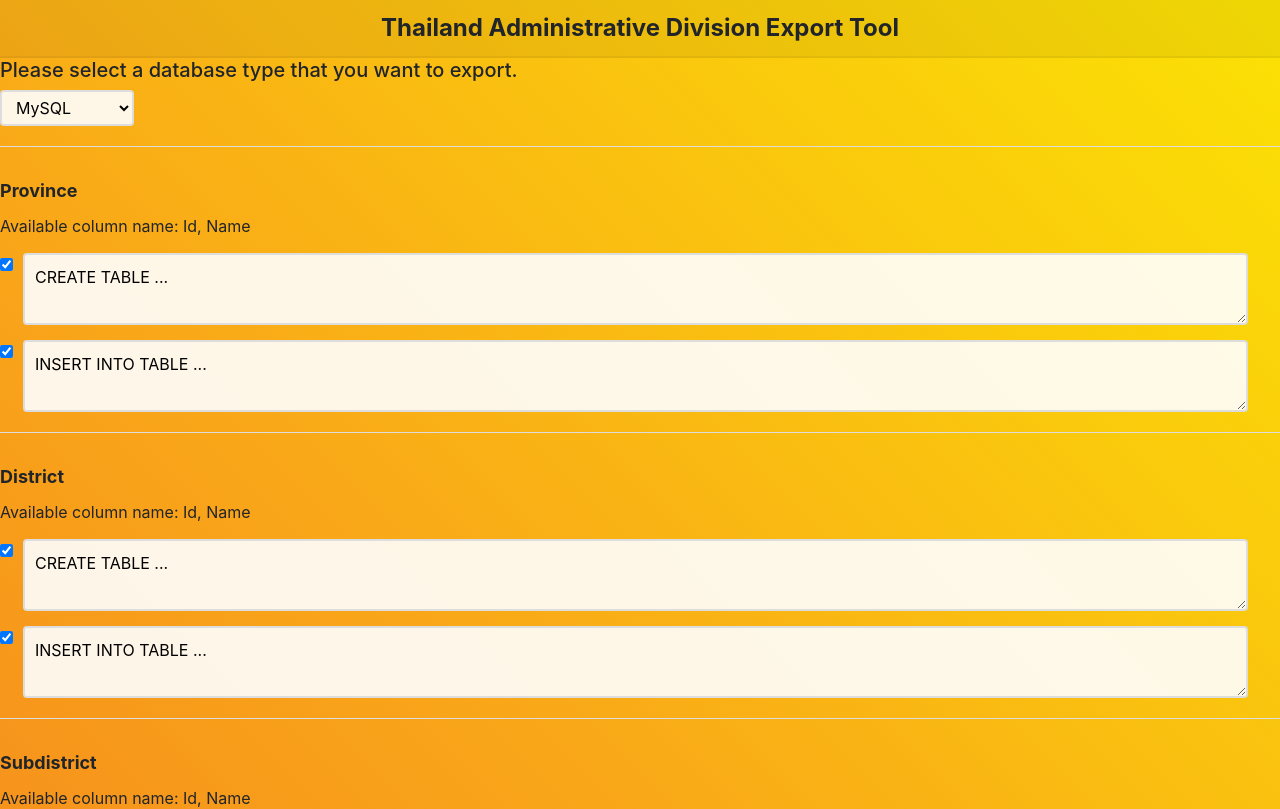
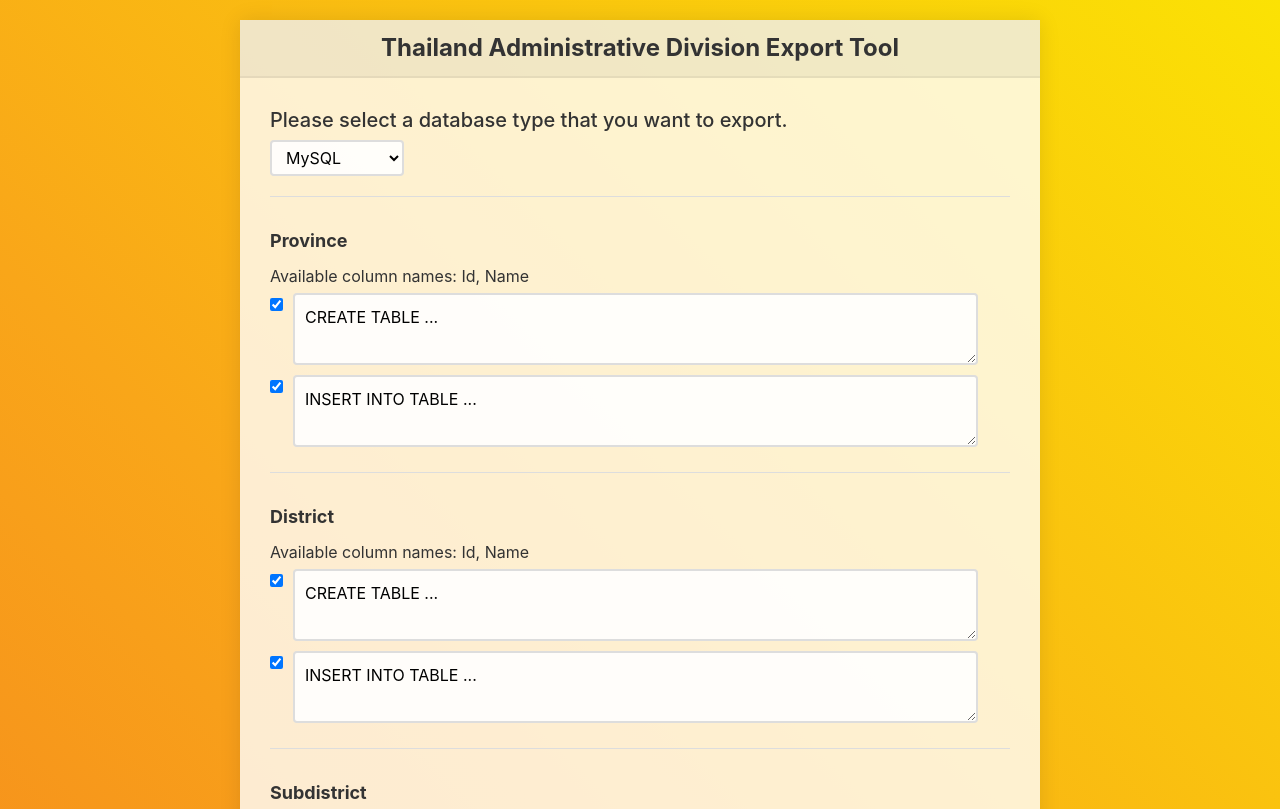
Before and after one commit to codesanook/Codesanook.ThailandAdministrativeDivisionTool-Backup, a React (Create React App) app: page / in a window 1280 px wide. Shown: the top 809 px of the page. Built offline with nearby package versions, Linux system fonts and the light colour scheme.

Commit message:
Add new SqlScript component

```diff
--- a/src/AdministrativeDivision.tsx
+++ b/src/AdministrativeDivision.tsx
@@ -1,5 +1,5 @@
 import * as React from 'react'
-import { useState } from "react"
+import { useState } from 'react';
 
 export enum DivisionType {
     Province,
@@ -10,68 +10,61 @@ export enum DivisionType {
 interface IProps {
     title: string;
     type: DivisionType;
-    createTableSqlStatement?: string;
-    insertRecordSqlStatement?: string;
+    createTableSqlStatementPlaceHolder?: string;
+    insertRecordSqlStatementPlaceHolder?: string;
 }
 
 // with default prop
 const AdministrativeDivision: React.FunctionComponent<IProps> = ({
-    createTableSqlStatement = 'CREATE TABLE ...',
-    insertRecordSqlStatement = 'INSERT INTO TABLE ...',
+    createTableSqlStatementPlaceHolder = 'CREATE TABLE ...',
+    insertRecordSqlStatementPlaceHolder = 'INSERT INTO TABLE ...',
     ...props
 }) => {
-
-    const defaultEditorClasses = ['editor'];
-    const [isSelectedCreateStatement, setIsSelectedCreateStatement] = useState(true);
-    const [editorCreateStatementClasses, setCreateStatementEditorClasses] = useState(defaultEditorClasses);
-
-    const [selectedInsertStatement, setIsSelectedInsertStatement] = useState(true);
-    const [editorInsertStatementClasses, setInsertStatementEditorClasses] = useState(defaultEditorClasses);
-
-    const handleSelectedCreateStatement = (): void => {
-        const newValue = !isSelectedCreateStatement;
-        setIsSelectedCreateStatement(newValue)
-        if (newValue) {
-            setCreateStatementEditorClasses(defaultEditorClasses);
-        } else {
-            setCreateStatementEditorClasses([...defaultEditorClasses, '-disabled']);
-        }
-    };
-
-    const handleSelectedInsertStatement = (): void => {
-        const newValue = !selectedInsertStatement;
-        setIsSelectedInsertStatement(newValue)
-        if (newValue) {
-            setInsertStatementEditorClasses(defaultEditorClasses);
-        } else {
-            setInsertStatementEditorClasses([...defaultEditorClasses, '-disabled']);
-        }
-    };
 
     return (
         <div className='administrative-division' data-division-type={DivisionType[props.type].toLowerCase()}>
             <div className='content-header'>{props.title}</div>
             <ul className='sql-script-list'>
-                <li className='sql-available-columns'> Available column name: Id, Name</li>
-                <li className='sql-script create-table'>
-                    <input type="checkbox"
-                        checked={isSelectedCreateStatement}
-                        onChange={handleSelectedCreateStatement} />
-                    <textarea className={editorCreateStatementClasses.join(' ')}
-                        disabled={!isSelectedCreateStatement}
-                        defaultValue={createTableSqlStatement} />
+                <li className='column'>
+                    Available column names: Id, Name
                 </li>
-                <li className='sql-script insert-record'>
-                    <input type='checkbox'
-                        checked={selectedInsertStatement}
-                        onChange={handleSelectedInsertStatement} />
-                    <textarea className={editorInsertStatementClasses.join(' ')}
-                        disabled={!selectedInsertStatement}
-                        defaultValue={insertRecordSqlStatement} />
+                <li className='item'>
+                    <SqlScript placeHolder={createTableSqlStatementPlaceHolder} />
+                </li>
+                <li className='item'>
+                    <SqlScript placeHolder={insertRecordSqlStatementPlaceHolder} />
                 </li>
             </ul>
         </div>
     )
 };
 
+
+const SqlScript: React.FunctionComponent<{ placeHolder: string }> = props => {
+    const defaultEditorClasses = ['editor'];
+    const [isSelected, setIsSelected] = useState(true);
+    const [textEditorClasses, setTextEditorClasses] = useState(defaultEditorClasses)
+
+    const handleOnChange = (): void => {
+        const newValue = !isSelected;
+        setIsSelected(newValue)
+        if (newValue) {
+            setTextEditorClasses(defaultEditorClasses);
+        } else {
+            setTextEditorClasses([...defaultEditorClasses, '-disabled']);
+        }
+    };
+
+    return (
+        <div className='sql-script'>
+            <input type='checkbox'
+                checked={isSelected}
+                onChange={handleOnChange} />
+            <textarea className={textEditorClasses.join(' ')}
+                disabled={!isSelected}
+                defaultValue={props.placeHolder} />
+        </div>
+    );
+};
+
 export default AdministrativeDivision
--- a/src/App.tsx
+++ b/src/App.tsx
@@ -5,7 +5,7 @@ import SqlScriptExport from "./SqlScriptExport";
 
 const App: React.FunctionComponent = () => {
     return (
-        <div className='app-page'>
+        <div className='division-app'>
             <div className='content-header -large -dark _text-center'>
                 Thailand Administrative Division Export Tool
             </div>
--- a/src/scss/style.scss
+++ b/src/scss/style.scss
@@ -14,6 +14,7 @@ body {
     box-shadow: 0 0 20px rgba(0, 0, 0, 0.1);
     background-color: rgba(255, 255, 255, 0.8);
 
+    // element
     >.body {
         padding: 30px;
     }
@@ -25,10 +26,12 @@ body {
     padding: 10px 0;
     font-size: 18px;
 
+    // block modifier
     &.-large {
         font-size: 24px;
     }
 
+    // block modifier
     &.-dark {
         background-color: rgba(0, 0, 0, 0.05);
         border-bottom: solid 2px rgba(0, 0, 0, 0.05);
@@ -36,31 +39,49 @@ body {
 }
 
 // block
+.database-type {
+    margin-bottom: 20px;
+    padding-bottom: 20px;
+    border-bottom: solid 1px #ddd;
+
+    // element
+    >.list {
+        padding: 5px 10px;
+        border: solid 2px #ddd;
+        border-radius: 4px;
+        background-color: rgba(255, 255, 255, 0.9);
+    }
+}
+
+
+// block
 .administrative-division {
     margin-bottom: 20px;
     padding-bottom: 20px;
     border-bottom: solid 1px #ddd;
-
-    >.sql-script-list {
-        padding: 0;
-        margin: 0;
-        list-style: none;
-    }
-}
-
-._text-center {
-    text-align: center;
 }
 
 // block
 .sql-script-list {
-    >.sql-script {
-        margin-top: 15px;
+    padding: 0;
+    margin: 0;
+    list-style: none;
+
+    //element
+    >.column {
+        font-size: 16px;
+    }
+
+    //element
+    >.item {
+        padding: 5px 0;
     }
 }
 
 // block
 .sql-script {
+
+    // element
     >.editor {
         width: calc(100% - 55px);
         padding: 10px;
@@ -71,21 +92,13 @@ body {
         vertical-align: top;
     }
 
+    // element modifier
     >.editor.-disabled {
         background-color: rgba(0, 0, 0, 0.1);
     }
 }
 
-// block
-.database-type {
-    margin-bottom: 20px;
-    padding-bottom: 20px;
-    border-bottom: solid 1px #ddd;
-
-    >.list {
-        padding: 5px 10px;
-        border: solid 2px #ddd;
-        border-radius: 4px;
-        background-color: rgba(255, 255, 255, 0.9);
-    }
+// utility/service
+._text-center {
+    text-align: center;
 }
```
